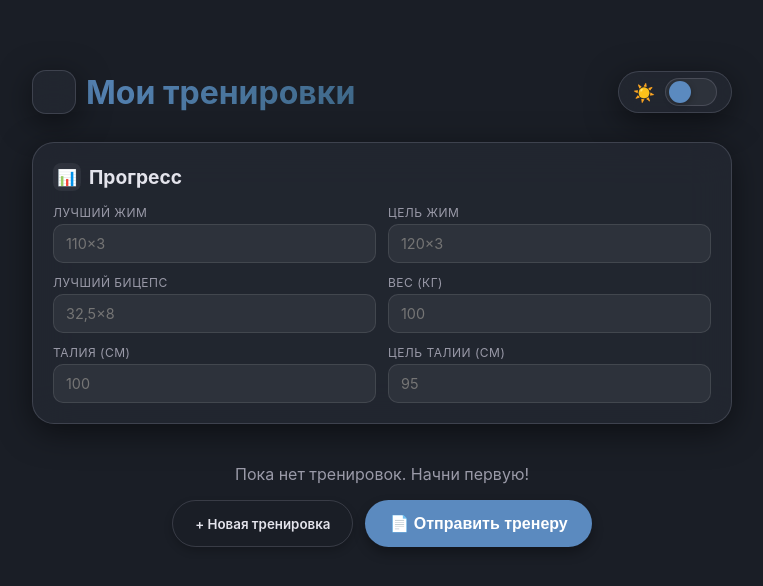
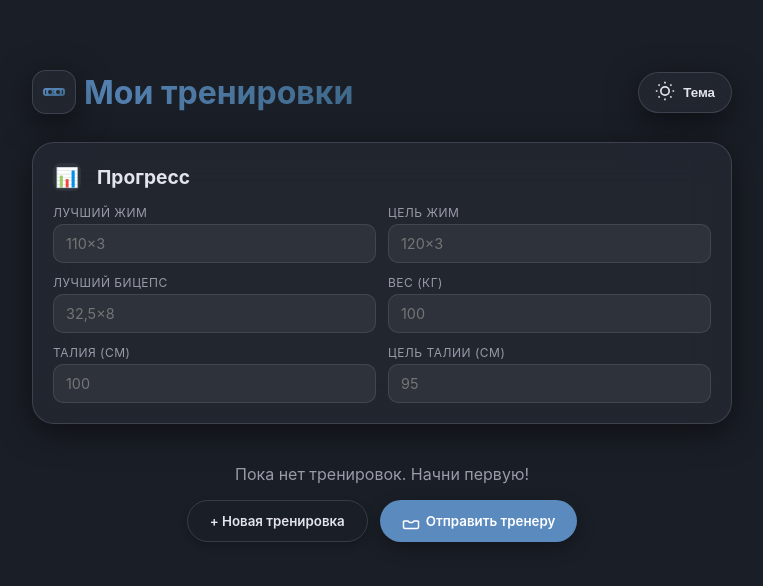
Before and after one commit to volodya251003-dotcom/HarCho-v3-, a plain HTML site: page index.html in a window 1280 px wide. Shown: the whole page, without its empty margins (258-1021 px from the left). Drawn offline with Linux system fonts and the light colour scheme.

Commit message:
Update index.html

```diff
--- a/index.html
+++ b/index.html
@@ -23,7 +23,7 @@
             --c-deepblue: #3e6787;
         }
 
-        /* Тёмная тема — титаново-серебристая с тёмно-голубым */
+        /* Тёмная тема — титаново-серебристая */
         [data-theme="dark"] {
             --bg: #1a1e26;
             --glass-bg: rgba(36, 40, 50, 0.8);
@@ -78,43 +78,27 @@
             font-size: 2rem; font-weight: 700;
             background: linear-gradient(135deg, var(--accent), var(--c-deepblue));
             -webkit-background-clip: text; -webkit-text-fill-color: transparent; background-clip: text;
-            display: flex; align-items: center; gap: 10px;
+            display: flex; align-items: center; gap: 8px;
         }
-        /* Стилизованные эмодзи в заголовке */
-        .header-emoji {
-            display: inline-flex; align-items: center; justify-content: center;
+        /* Иконка штанги */
+        .header-icon {
+            display: flex; align-items: center; justify-content: center;
             width: 44px; height: 44px; border-radius: 14px;
             background: var(--glass-bg); backdrop-filter: blur(12px);
             border: 1px solid var(--glass-border);
             box-shadow: var(--glass-shadow);
-            font-size: 1.5rem;
-            transition: background 0.2s;
         }
 
-        /* Тумблер темы */
-        .theme-switch-wrapper {
-            display: flex; align-items: center; gap: 10px;
+        /* Кнопка темы (без анимации) */
+        .theme-toggle {
             background: var(--glass-bg); backdrop-filter: blur(12px);
             border: 1px solid var(--glass-border); border-radius: 30px;
-            padding: 6px 14px;
-            box-shadow: var(--glass-shadow);
+            padding: 8px 16px; display: flex; align-items: center; gap: 8px;
+            cursor: pointer; color: var(--text); font-weight: 600;
+            box-shadow: var(--glass-shadow); transition: background 0.2s, transform 0.1s;
         }
-        .theme-switch {
-            position: relative; display: inline-block; width: 52px; height: 28px;
-        }
-        .theme-switch input { opacity: 0; width: 0; height: 0; }
-        .slider {
-            position: absolute; cursor: pointer; top: 0; left: 0; right: 0; bottom: 0;
-            background-color: var(--input-bg); transition: 0.3s; border-radius: 28px;
-            border: 1px solid var(--glass-border);
-        }
-        .slider:before {
-            position: absolute; content: ""; height: 22px; width: 22px;
-            left: 3px; bottom: 2px; background: var(--accent); border-radius: 50%;
-            transition: 0.3s; box-shadow: 0 2px 6px rgba(0,0,0,0.3);
-        }
-        input:checked + .slider:before { transform: translateX(24px); background: var(--accent-light); }
-        .theme-emoji { font-size: 1.1rem; }
+        .theme-toggle:active { transform: scale(0.95); background: var(--active-bg); }
+        .theme-toggle svg { width: 20px; height: 20px; fill: none; stroke: currentColor; stroke-width: 2; }
 
         .back-btn {
             position: fixed; top: max(24px, env(safe-area-inset-top) + 12px); left: 20px;
@@ -134,12 +118,6 @@
             padding: 20px; margin-bottom: 20px; box-shadow: var(--glass-shadow);
         }
         .progress-card h2 { font-size: 1.2rem; margin-bottom: 14px; display: flex; align-items: center; gap: 8px; }
-        .progress-emoji {
-            display: inline-flex; align-items: center; justify-content: center;
-            width: 28px; height: 28px; border-radius: 8px;
-            background: var(--input-bg); backdrop-filter: blur(4px);
-            font-size: 1rem;
-        }
         .progress-grid { display: grid; grid-template-columns: 1fr 1fr; gap: 12px; }
         .progress-field { display: flex; flex-direction: column; }
         .progress-field label { font-size: 0.75rem; color: var(--text2); margin-bottom: 4px; text-transform: uppercase; letter-spacing: 0.5px; }
@@ -243,15 +221,6 @@
         .btn-accent:active { background: var(--accent-light); box-shadow: 0 2px 8px rgba(0,0,0,0.4) inset; }
         .btn-sm { padding: 8px 16px; font-size: 0.8rem; border-radius: 20px; }
 
-        .btn-static {
-            transition: 0.15s; box-shadow: 0 6px 12px rgba(0,0,0,0.3);
-            background: var(--accent); color: #fff; border: none;
-            padding: 14px 24px; font-size: 1rem; border-radius: 30px;
-            display: inline-flex; align-items: center; gap: 8px;
-            font-weight: 700;
-        }
-        .btn-static:active { transform: scale(0.95); box-shadow: 0 3px 6px rgba(0,0,0,0.4) inset; }
-
         .workout-comment textarea {
             width: 100%; background: var(--input-bg); border: 1px solid var(--input-border);
             color: var(--text); padding: 14px; border-radius: var(--radius-sm);
@@ -315,7 +284,7 @@
 
         @media print {
             body { background: white; color: black; }
-            .back-btn, .timer-controls, .add-set-btn, .btn, .modal-overlay, .global-rest-panel, .theme-switch-wrapper { display: none !important; }
+            .back-btn, .timer-controls, .add-set-btn, .btn, .modal-overlay, .global-rest-panel, .theme-toggle { display: none !important; }
             .container { padding-top: 0; }
             .workout-card { border: 1px solid #ccc; background: white; box-shadow: none; }
             .workout-body { max-height: none !important; overflow: visible; padding: 10px; }
@@ -327,23 +296,35 @@
     <div class="container" id="appContainer">
         <div class="header">
             <h1>
-                <span class="header-emoji">🏋️</span>
+                <!-- Иконка штанги -->
+                <span class="header-icon">
+                    <svg width="24" height="24" viewBox="0 0 24 24" fill="none" stroke="url(#grad)" stroke-width="2">
+                        <defs>
+                            <linearGradient id="grad" x1="0%" y1="0%" x2="100%" y2="100%">
+                                <stop offset="0%" stop-color="var(--accent)" />
+                                <stop offset="100%" stop-color="var(--c-deepblue)" />
+                            </linearGradient>
+                        </defs>
+                        <rect x="2" y="9" width="20" height="6" rx="2" />
+                        <circle cx="8" cy="12" r="3" />
+                        <circle cx="16" cy="12" r="3" />
+                    </svg>
+                </span>
                 Мои тренировки
             </h1>
-            <!-- Тумблер темы -->
-            <div class="theme-switch-wrapper">
-                <span class="theme-emoji" id="themeEmoji">☀️</span>
-                <label class="theme-switch">
-                    <input type="checkbox" id="themeToggleCheckbox" onchange="switchTheme()">
-                    <span class="slider"></span>
-                </label>
-            </div>
+            <!-- Кнопка темы без анимации -->
+            <button class="theme-toggle" id="themeToggleBtn" onclick="toggleTheme()">
+                <span id="themeIconContainer">
+                    <!-- Иконка будет меняться через JS -->
+                </span>
+                Тема
+            </button>
         </div>
         <button type="button" class="back-btn" id="backButton" onclick="goBackToList()">←</button>
 
         <div class="progress-card" id="progressPanel">
             <h2>
-                <span class="progress-emoji">📊</span>
+                <span style="display:inline-flex;align-items:center;justify-content:center;width:28px;height:28px;border-radius:8px;background:var(--input-bg);margin-right:8px;">📊</span>
                 Прогресс
             </h2>
             <div class="progress-grid">
@@ -359,8 +340,9 @@
         <div id="workoutList"></div>
         <div style="display:flex;gap:12px;flex-wrap:wrap;justify-content:center;margin-top:16px;">
             <button type="button" class="btn btn-outline" onclick="openNewWorkoutModal()">+ Новая тренировка</button>
-            <button type="button" class="btn-static" onclick="exportAllPDF()">
-                📄 Отправить тренеру
+            <button type="button" class="btn btn-accent" onclick="exportAllPDF()">
+                <svg width="18" height="18" viewBox="0 0 24 24" fill="none" stroke="currentColor" stroke-width="2"><path d="M22 12h-6l-2 2H10l-2-2H2"/><path d="M2 12v8a2 2 0 002 2h16a2 2 0 002-2v-8"/></svg>
+                Отправить тренеру
             </button>
         </div>
     </div>
@@ -508,22 +490,18 @@
                 try { const ctx = new (window.AudioContext || window.webkitAudioContext)(); const osc = ctx.createOscillator(); osc.type = 'sine'; osc.frequency.setValueAtTime(800, ctx.currentTime); osc.connect(ctx.destination); osc.start(); osc.stop(ctx.currentTime + 0.3); } catch(e) {}
             }
 
-            // ========== ТЕМА (ТУМБЛЕР) ==========
+            // ========== ТЕМА ==========
             function applyTheme(theme) {
                 document.documentElement.setAttribute('data-theme', theme);
                 localStorage.setItem('athlete_theme', theme);
-                const checkbox = document.getElementById('themeToggleCheckbox');
-                const emoji = document.getElementById('themeEmoji');
+                const iconContainer = document.getElementById('themeIconContainer');
                 if (theme === 'dark') {
-                    checkbox.checked = false;
-                    emoji.textContent = '☀️';
+                    iconContainer.innerHTML = `<svg width="20" height="20" viewBox="0 0 24 24" fill="none" stroke="currentColor" stroke-width="2"><circle cx="12" cy="12" r="5"/><path d="M12 1v2M12 21v2M4.22 4.22l1.42 1.42M18.36 18.36l1.42 1.42M1 12h2M21 12h2M4.22 19.78l1.42-1.42M18.36 5.64l1.42-1.42"/></svg>`;
                 } else {
-                    checkbox.checked = true;
-                    emoji.textContent = '🌙';
+                    iconContainer.innerHTML = `<svg width="20" height="20" viewBox="0 0 24 24" fill="none" stroke="currentColor" stroke-width="2"><path d="M21 12.79A9 9 0 1111.21 3.77 7 7 0 0021 12.79z"/></svg>`;
                 }
             }
-
-            window.switchTheme = function() {
+            window.toggleTheme = function() {
                 const current = document.documentElement.getAttribute('data-theme');
                 const next = current === 'dark' ? 'light' : 'dark';
                 applyTheme(next);
```
